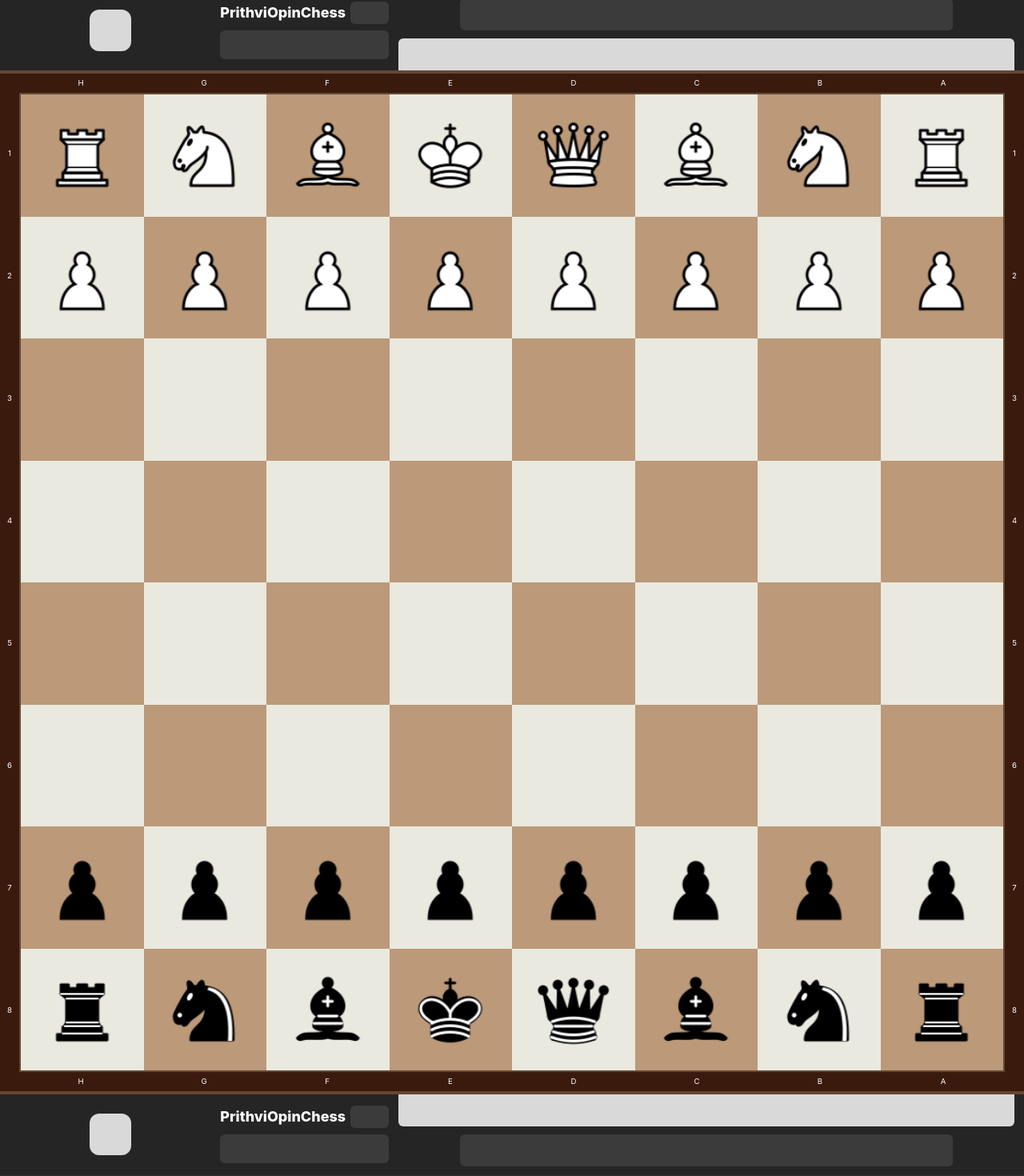
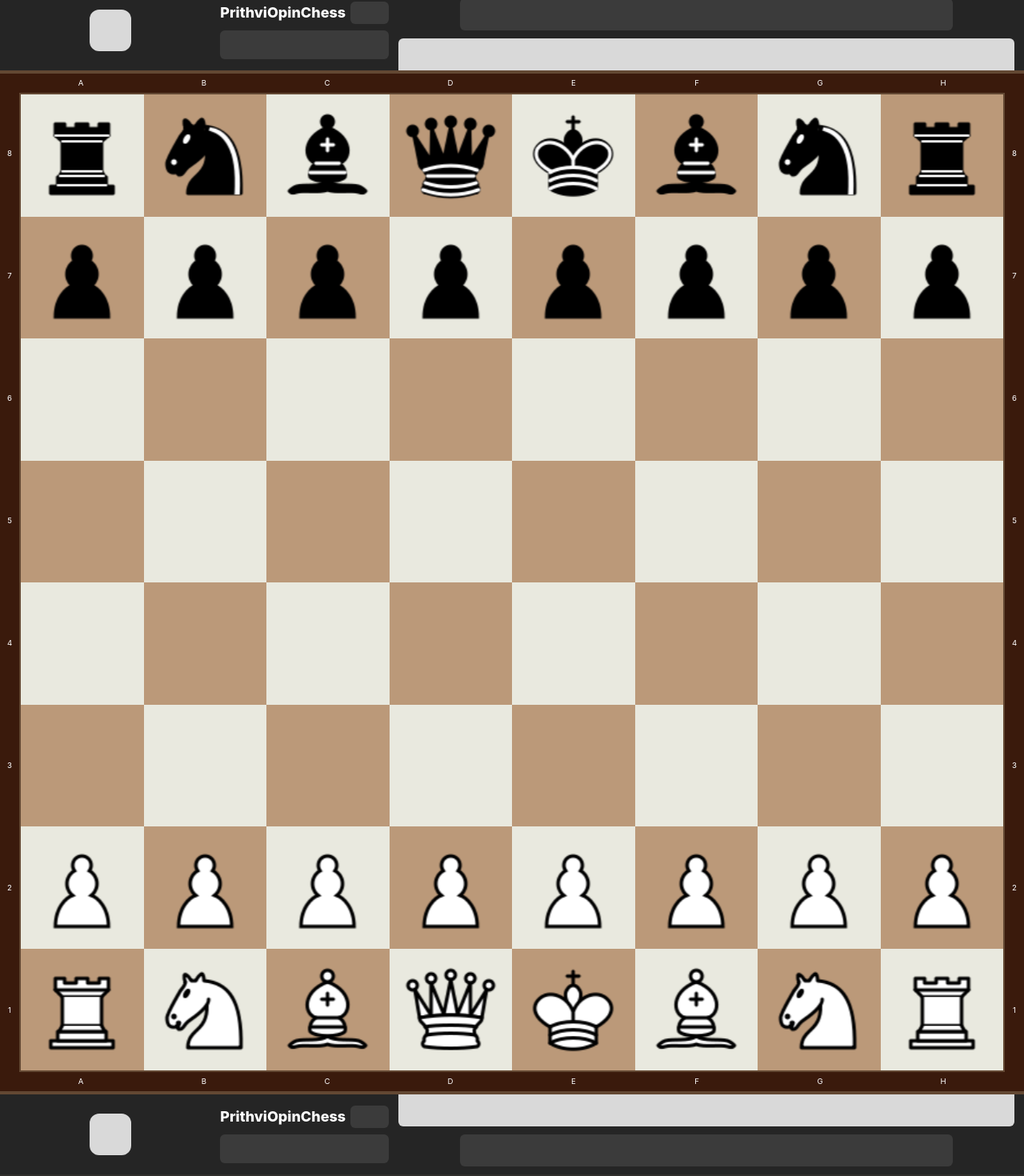
Before and after one commit to Prithvi-boi/Prithvi-s-Chess-Game, a React (Vite) app in the folder ChessGame/: page /game in a window 1280 px wide. Shown: the part 178-1648 px from the top of the page at 80% size. Built offline with nearby package versions, Linux system fonts and the light colour scheme.

Commit message:
Logic:1 -> Move and Piece Identifier

```diff
--- a/ChessGame/src/Component/Board.jsx
+++ b/ChessGame/src/Component/Board.jsx
@@ -1,12 +1,12 @@
 import { useState, useEffect } from "react";
 import { createContext, useContext } from "react";
-import DefaultPieces from "./Pieces/DefaultPieces.jsx"
-
 const BoardContext = createContext();
 const useBoard = () => useContext(BoardContext);
 
+import DefaultPieces from "./Pieces/DefaultPieces.jsx"
+import MoveGen from "./Logic/MoveGen.js";
 
-function Board({ playAs = 'black' }) {
+function Board({ playAs = 'white' }) {
 
   const letters = ['A', 'B', 'C', 'D', 'E', 'F', 'G', 'H'].reverse()
   const numbers = [1, 2, 3, 4, 5, 6, 7, 8]
@@ -22,7 +22,10 @@ function Board({ playAs = 'black' }) {
     darkSquares = darkSquares.reverse()
   }
 
-
+  // --------------------- Game Logic
+  const [ClikedPiece, setClikedPiece] = useState()
+  const [ClikedPosition, setClikedPosition] = useState()
+  useEffect(() => MoveGen(ClikedPosition,ClikedPiece),[ClikedPiece,ClikedPosition])
 
   return (
     <div className={`w-full h-[100vw] bg-[#3A1A0C] border-y-4  border-[#634833] grid grid-cols-[1.5rem_auto_1.5em] grid-rows-[1.5rem_auto_1.5em]`}>
@@ -43,8 +46,8 @@ function Board({ playAs = 'black' }) {
             return (
               <div key={elmt} id={elmt}
                 className={`h-full w-full ${color} text-amber-950 flex justify-center items-center`}
-                onClick={(e) => { console.log(e.target.id) }}>
-                  <DefaultPieces elmt={elmt}/>
+                onClick={(e) => { setClikedPiece(e.currentTarget.children.item(0) != null  ? e.currentTarget.children.item(0).id : null), setClikedPosition(e.currentTarget.id) }}>
+                    <DefaultPieces elmt={elmt}/>
               </div>
             )
           })}
@@ -72,5 +75,4 @@ function Coords({ row, col, deg, grid_col, num }) {
   )
 }
 
-
 export default Board
--- /dev/null
+++ b/ChessGame/src/Component/Logic/MoveGen.js
@@ -0,0 +1,5 @@
+
+
+export default function MoveGen(position,piece) {
+    console.log(position,piece);
+}
--- a/ChessGame/src/Component/Pieces/DefaultPieces.jsx
+++ b/ChessGame/src/Component/Pieces/DefaultPieces.jsx
@@ -1,12 +1,9 @@
-
-
 import White_Pawn from '../../Assets/Default Chess Pieces/White_Pawn.svg?react'
 import White_King from '../../Assets/Default Chess Pieces/White_King.svg?react'
 import White_Queen from '../../Assets/Default Chess Pieces/White_Queen.svg?react'
 import White_Bishop from '../../Assets/Default Chess Pieces/White_Bishop.svg?react'
 import White_Knight from '../../Assets/Default Chess Pieces/White_Knight.svg?react'
 import White_Rook from '../../Assets/Default Chess Pieces/White_Rook.svg?react'
-
 
 import Black_Pawn from '../../Assets/Default Chess Pieces/Black_Pawn.svg?react'
 import Black_King from '../../Assets/Default Chess Pieces/Black_King.svg?react'
@@ -16,7 +13,7 @@ import Black_Knight from '../../Assets/Default Chess Pieces/Black_Rook-1.svg?rea
 import Black_Rook from '../../Assets/Default Chess Pieces/Black_Rook.svg?react'
 
 export default function DefaultPieces({ elmt }) {
-    const pieceSize = 'h-[10vw]'
+    const pieceSize = 'h-[10vw] w-full'
     const piecesPosition = {
         WhiteKing: ['e1'],
         WhiteQueen: ['d1'],
@@ -35,19 +32,19 @@ export default function DefaultPieces({ elmt }) {
     elmt = elmt.toLowerCase()
     return (
         <>
-            {piecesPosition.WhitePawn.includes(elmt) && <White_Pawn className={pieceSize} />}
-            {piecesPosition.WhiteKing.includes(elmt) && <White_King className={pieceSize} />}
-            {piecesPosition.WhiteQueen.includes(elmt) && <White_Queen className={pieceSize} />}
-            {piecesPosition.WhiteKnight.includes(elmt) && <White_Knight className={pieceSize} />}
-            {piecesPosition.WhiteBishop.includes(elmt) && <White_Bishop className={pieceSize} />}
-            {piecesPosition.WhiteRook.includes(elmt) && <White_Rook className={pieceSize} />}
+            {piecesPosition.WhitePawn.includes(elmt) && <White_Pawn id={'WP'} className={pieceSize} />}
+            {piecesPosition.WhiteKing.includes(elmt) && <White_King id={'WK'} className={pieceSize} />}
+            {piecesPosition.WhiteQueen.includes(elmt) && <White_Queen id={'WQ'} className={pieceSize} />}
+            {piecesPosition.WhiteKnight.includes(elmt) && <White_Knight id={'WN'} className={pieceSize} />}
+            {piecesPosition.WhiteBishop.includes(elmt) && <White_Bishop id={'WB'} className={pieceSize} />}
+            {piecesPosition.WhiteRook.includes(elmt) && <White_Rook id={'WR'} className={pieceSize} />}
 
-            {piecesPosition.BlackPawn.includes(elmt) && <Black_Pawn className={pieceSize} />}
-            {piecesPosition.BlackKing.includes(elmt) && <Black_King className={pieceSize} />}
-            {piecesPosition.BlackQueen.includes(elmt) && <Black_Queen className={pieceSize} />}
-            {piecesPosition.BlackKnight.includes(elmt) && <Black_Knight className={pieceSize} />}
-            {piecesPosition.BlackBishop.includes(elmt) && <Black_Bishop className={pieceSize} />}
-            {piecesPosition.BlackRook.includes(elmt) && <Black_Rook className={pieceSize} />}
+            {piecesPosition.BlackPawn.includes(elmt) && <Black_Pawn id={'BP'} className={pieceSize} />}
+            {piecesPosition.BlackKing.includes(elmt) && <Black_King id={'BK'} className={pieceSize} />}
+            {piecesPosition.BlackQueen.includes(elmt) && <Black_Queen id={'BQ'}  className={pieceSize} />}
+            {piecesPosition.BlackKnight.includes(elmt) && <Black_Knight id={'BN'}  className={pieceSize} />}
+            {piecesPosition.BlackBishop.includes(elmt) && <Black_Bishop id={'BB'}  className={pieceSize} />}
+            {piecesPosition.BlackRook.includes(elmt) && <Black_Rook id={'BR'}  className={pieceSize} />}
         </>
     )
 }
--- a/ChessGame/src/Pages/HomePage.jsx
+++ b/ChessGame/src/Pages/HomePage.jsx
@@ -87,7 +87,7 @@ function PlayOffline_Section() {
     return (
         <div className="mt-5 flex flex-col gap-4">
             {/* Select Game mode */}
-            <div className="rounded-md h-full w-full bg-[#252525] p-3 px-4 xl:py-10 xl:px-10 flex flex-col gap-5 text-[#848484]">
+            <div className="rounded-md h-full w-full bg-bg-dark p-3 px-4 xl:py-10 xl:px-10 flex flex-col gap-5 text-[#848484]">
                 <h2 className="text-[#848484]text-xl">Game modes</h2>
                 <hr />
                 <div className="grid grid-cols-3 grid-rows-2 gap-2 text-white">
@@ -115,7 +115,7 @@ function PlayOffline_Section() {
             </div>
 
             {/* Select Game mode */}
-            <div className="rounded-md h-full w-full bg-[#252525] p-3 px-4 xl:py-10 xl:px-10 flex flex-col gap-5 text-[#848484]">
+            <div className="rounded-md h-full w-full bg-bg-dark p-3 px-4 xl:py-10 xl:px-10 flex flex-col gap-5 text-[#848484]">
                 <h2 className="text-[#848484] text-xl">Player Settings</h2>
                 <hr />
                 <div className="grid grid-cols-3 grid-rows-2 gap-2 w-full">
--- a/ChessGame/src/Pages/ProfilePage.jsx
+++ b/ChessGame/src/Pages/ProfilePage.jsx
@@ -19,7 +19,7 @@ function ProfilePage() {
             <div className="flex flex-col justify-center gap-5 mx-5 mt-10 md:mx-20 lg:mx-60 xl:mx-110 xl:gap-14">
 
                 {/* Profile Section */}
-                <div className="rounded-md h-full w-full bg-[#252525] p-3 px-4 xl:py-10 xl:px-10 flex flex-col gap-5 text-[#848484]">
+                <div className="rounded-md h-full w-full bg-bg-dark p-3 px-4 xl:py-10 xl:px-10 flex flex-col gap-5 text-[#848484]">
                     <h2 className="text-white text-xl">Profile</h2>
                     <hr />
                     {/* User Section */}
@@ -58,12 +58,12 @@ function ProfilePage() {
                     {/* Buttons */}
                     <div className="w-full flex justify-evenly">
                         <button className="xl:w-40 xl:h-10 p-2 w-20 text-[0.7em] text-white font-bold rounded-md bg-[#424242]">Cancle</button>
-                        <button className="xl:w-40 xl:h-10 p-2 w-20 text-[0.7em] text-white font-bold rounded-md bg-[#009E84]">Save</button>
+                        <button className="xl:w-40 xl:h-10 p-2 w-20 text-[0.7em] text-white font-bold rounded-md bg-primary">Save</button>
                     </div>
                 </div>
 
                 {/* Details Section */}
-                <div className="rounded-md h-full w-full bg-[#252525] p-3 px-4 xl:py-10 xl:px-10 flex flex-col gap-5 text-[#848484]">
+                <div className="rounded-md h-full w-full bg-bg-dark p-3 px-4 xl:py-10 xl:px-10 flex flex-col gap-5 text-[#848484]">
                     <h2 className="text-white text-xl">Details</h2>
                     <hr />
                     {/* Form Section */}
@@ -113,7 +113,7 @@ function ProfilePage() {
                     {/* Buttons */}
                     <div className="w-full flex justify-evenly">
                         <button className="xl:w-40 xl:h-10 p-2 w-20 text-[0.7em] text-white font-bold rounded-md bg-[#424242]">Cancle</button>
-                        <button className="xl:w-40 xl:h-10 p-2 w-20 text-[0.7em] text-white font-bold rounded-md bg-[#009E84]">Save</button>
+                        <button className="xl:w-40 xl:h-10 p-2 w-20 text-[0.7em] text-white font-bold rounded-md bg-primary">Save</button>
                     </div>
                 </div>
             </div>
```
